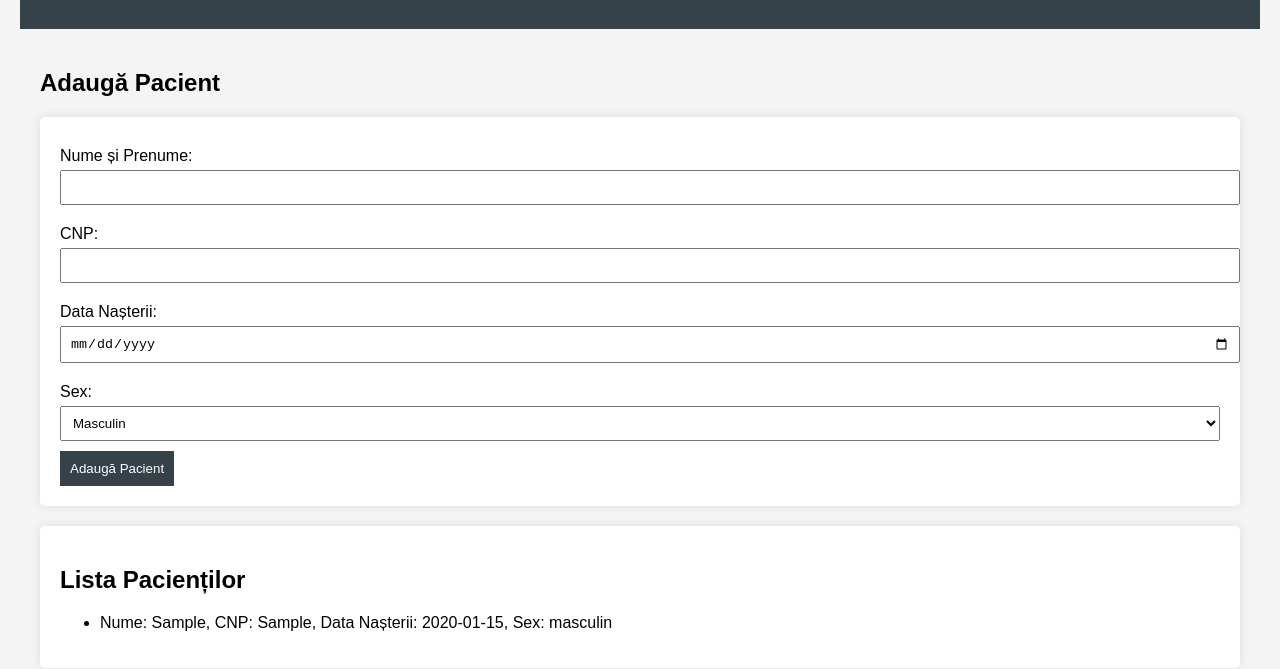
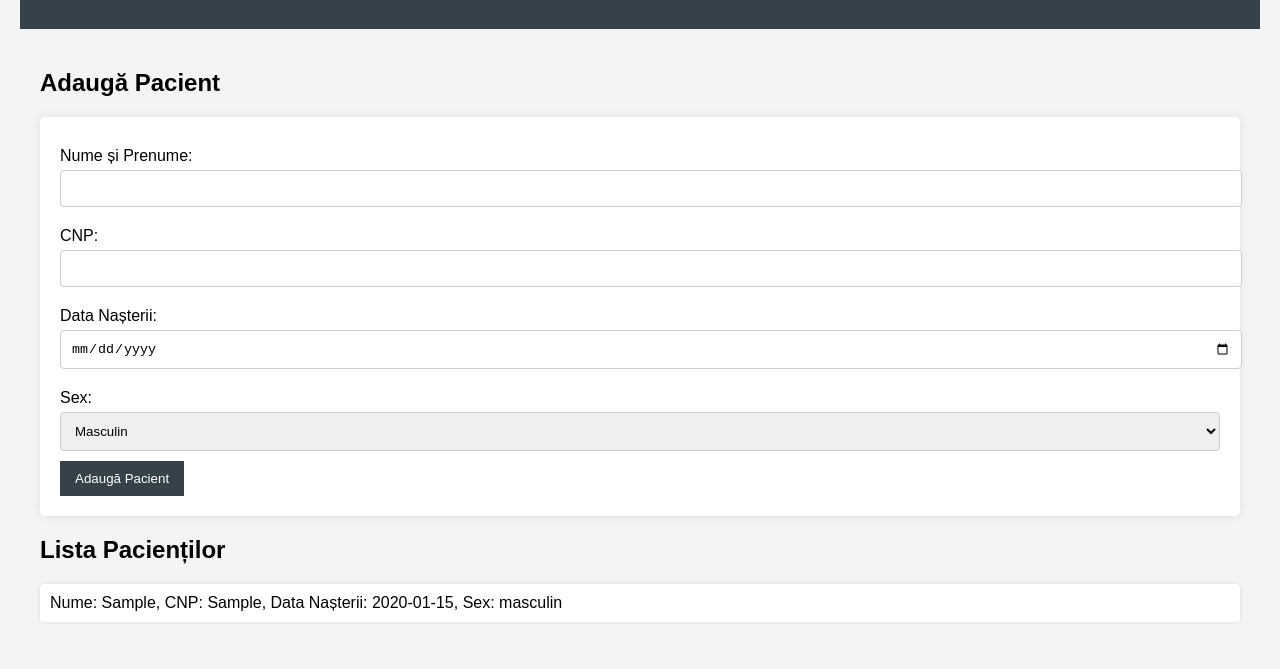
Before and after one commit to Sjutest/Pagina-pornire-spital, a plain HTML site: page index.html in a window 1280 px wide. Both pictures are taken after typing "Sample", "Sample", "2020-01-15" into the empty fields and a click on the button "Adaugă Pacient". Shown: the part 91-760 px from the top of the page. Drawn offline with Linux system fonts and the light colour scheme.

Commit message:
Update style.css

```diff
--- a/style.css
+++ b/style.css
@@ -20,36 +20,47 @@ form {
     background: #ffffff;
     padding: 20px;
     border-radius: 5px;
-    box-shadow: 0 0 10px rgba(0, 0, 0, 0.1);
-    margin-bottom: 20px;
+    box-shadow: 0 0 10px rgba(0, 0, 0, 0.1 );
 }
 
-label {
+form label {
     display: block;
     margin: 10px 0 5px;
 }
 
-input, select {
+form input, form select {
     width: 100%;
-    padding: 8px;
+    padding: 10px;
     margin-bottom: 10px;
+    border: 1px solid #ccc;
+    border-radius: 4px;
 }
 
 button {
-    background-color: #35424a;
-    color: white;
+    background: #35424a;
+    color: #ffffff;
     border: none;
-    padding: 10px;
+    padding: 10px 15px;
     cursor: pointer;
 }
 
 button:hover {
-    background-color: #4CAF50;
+    background: #45a049;
 }
 
 #patient-list {
+    margin-top: 20px;
+}
+
+#patients {
+    list-style-type: none;
+    padding: 0;
+}
+
+#patients li {
     background: #ffffff;
-    padding: 20px;
-    border-radius: 5px;
-    box-shadow: 0 0 10px rgba(0, 0, 0, 0.1);
+    margin: 5px 0;
+    padding: 10px;
+    border-radius: 4px;
+    box-shadow: 0 0 5px rgba(0, 0, 0, 0.1);
 }
```
